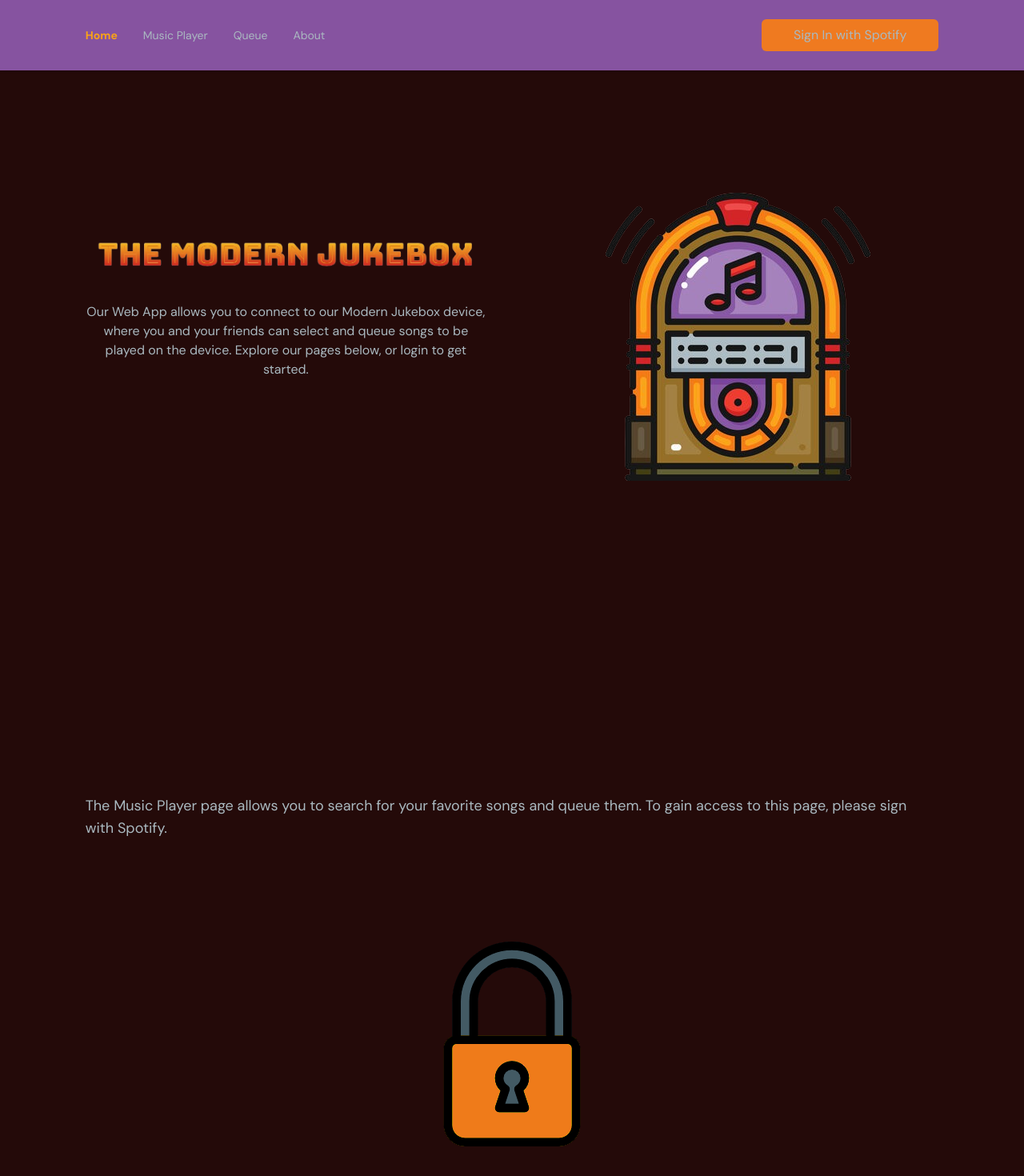
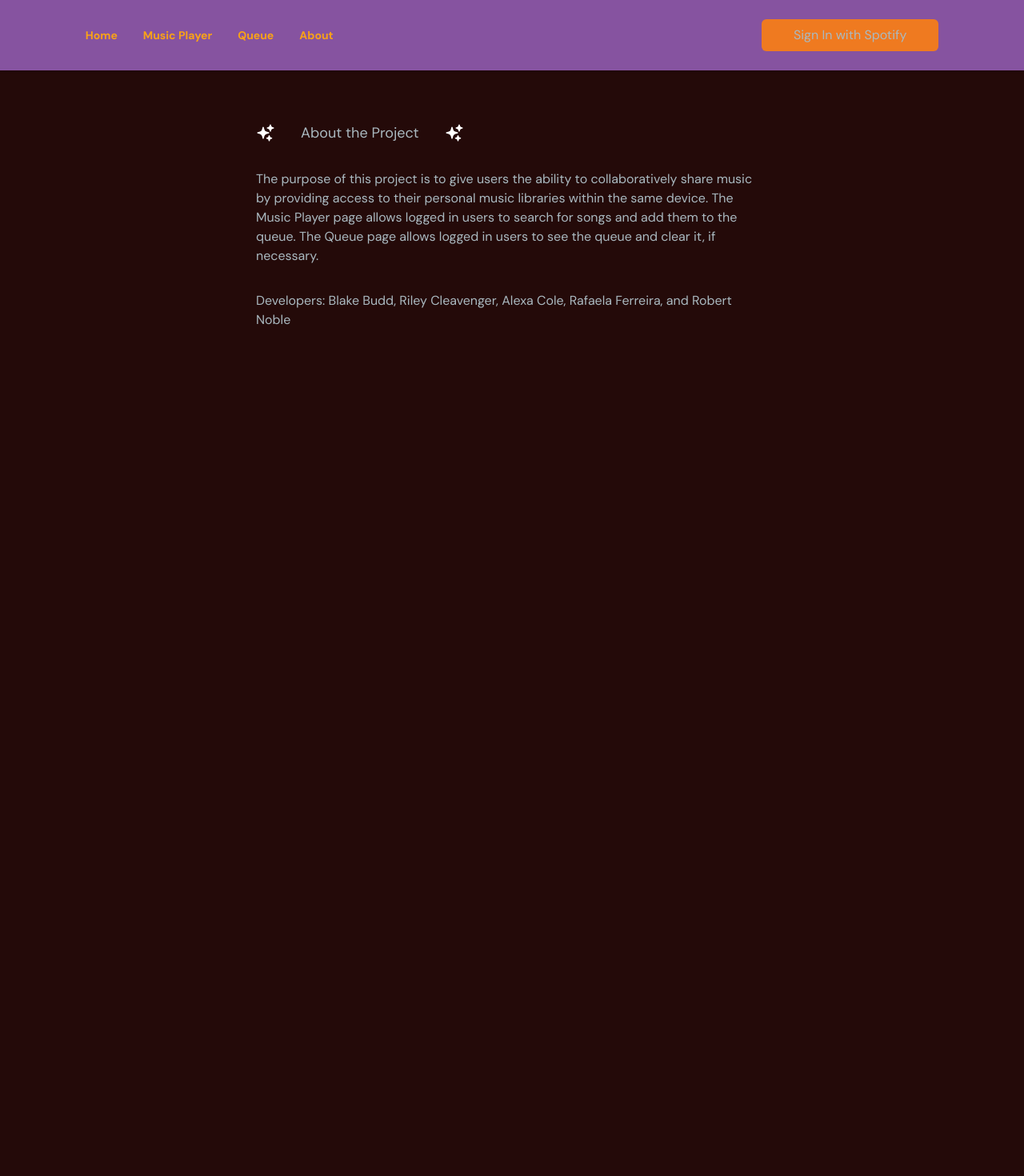
Before and after one commit to rileycleavenger/TheModernJukebox, a React (Create React App) app in the folder the-modern-jukebox-react-app/: page /about in a window 1280 px wide. Shown: the top 1470 px of the page at 80% size. After the commit the page ends 800 px from the top, so only its background shows below. Built offline with nearby package versions, Linux system fonts and the light colour scheme.

Commit message:
better fix for scrolling

```diff
--- a/the-modern-jukebox-react-app/src/App.tsx
+++ b/the-modern-jukebox-react-app/src/App.tsx
@@ -1,27 +1,15 @@
 import React, { useEffect, useState } from 'react';
-import './variables.css'
 import Navbar from './pages/navbar';
 import MusicPlayer from './pages/musicPlayer';
 import About from './pages/about';
 import Home from './pages/home';
 import Queue from './pages/queue';
 import useMediaQuery from './hooks/useMediaQuery';
-import { SelectedPage } from './assets/variables/availablepages';
+import {BrowserRouter, Routes, Route } from "react-router-dom";
+
+
 function App() {
   const isAboveMediumScreens = useMediaQuery("(min-width:1060px)");
-  const [selectedPage, setSelectedPage] = useState<SelectedPage>(SelectedPage.Home)
-  const isButtonBold = (path: string) => {
-    return window.location.pathname === path;
-  }
-  useEffect(() => {
-    if (window.scrollY === 0) {
-       setSelectedPage(SelectedPage.Home);
-    }
-    document.body.style.overflow = "hidden";
-    return () => {
-      document.body.style.overflow = "auto";
-    };
-  }, []);
   const [showMobileMenu, setShowMobileMenu] = useState(false);
   const toggleMobileMenu = () => {
     setShowMobileMenu(!showMobileMenu);
@@ -29,18 +17,33 @@ function App() {
 
 
   return (
-    <div className="App bg-primary-100">
-    <div className="App bg-primary-100">
-      <Navbar
-        selectedPage={selectedPage}
-        setSelectedPage={setSelectedPage}
+    <div className="relative flex  bg-primary-100">
+    <Navbar />
+    <BrowserRouter>
+    <Routes>
+      <Route
+       path =""
+       element={<Home/>}
+       />
+      <Route
+        path="home"
+        element={<Home />}
       />
-      <Home setSelectedPage={setSelectedPage} />
-      <MusicPlayer setSelectedPage={setSelectedPage} />
-      <Queue setSelectedPage={setSelectedPage} />
-      <About setSelectedPage={setSelectedPage} />
+      <Route
+        path="musicplayer"
+        element={<MusicPlayer />}
+      />
+      <Route
+        path="queue"
+        element={<Queue />}
+      />
+      <Route
+        path="about"
+        element={<About />}
+      />
+    </Routes>
+    </BrowserRouter>
     </div>
-  </div>
   );
 }
 
--- a/the-modern-jukebox-react-app/src/assets/variables/availablepages.ts
+++ /dev/null
@@ -1,6 +0,0 @@
-export enum SelectedPage {
-  Home = "home",
-  MusicPlayer = "musicplayer",
-  Queue = "queue",
-  About = "about",
-}
--- a/the-modern-jukebox-react-app/src/hooks/spotify.tsx
+++ b/the-modern-jukebox-react-app/src/hooks/spotify.tsx
@@ -12,10 +12,10 @@ const clientId = "3c6b67b44db2400db60002e9a5e89bb2"
 let redirectURL = '';
 if (window.location.origin.includes('localhost')) {
   // Development environment
-  redirectURL = 'http://localhost:3000/home/';
+  redirectURL = 'http://localhost:3000';
 } else {
   // Production environment
-  redirectURL = `${window.location.origin}/home`;
+  redirectURL = `${window.location.origin}`;
 }
 
 //possible scopes:
--- a/the-modern-jukebox-react-app/src/index.css
+++ b/the-modern-jukebox-react-app/src/index.css
@@ -11,5 +11,6 @@ body,
   height: 100%;
   width: 100%;
   font-family: "DM Sans", sans-serif;
+  background-color: #240A09;
   @apply text-gray-100;
 }
--- a/the-modern-jukebox-react-app/src/pages/about/index.tsx
+++ b/the-modern-jukebox-react-app/src/pages/about/index.tsx
@@ -1,63 +1,47 @@
 import React, { useEffect } from 'react';
 import useMediaQuery from '../../hooks/useMediaQuery';
-import { SelectedPage } from '../../assets/variables/availablepages';
 import AnchorLink from "react-anchor-link-smooth-scroll";
 import { motion } from "framer-motion";
 import { SparklesIcon } from '@heroicons/react/24/solid';
 
-type Props = {
-  setSelectedPage: (value: SelectedPage) => void;
-};
 
-const About = ({ setSelectedPage }: Props) => {
-  const isAboveMediumScreens = useMediaQuery("(min-width:1060px)");
-   useEffect(() => {
-    if (isAboveMediumScreens) {
-    document.body.style.overflow = "hidden";
-    return () => {
-      document.body.style.overflow = "auto";
-    };
-  }
-  }, []);
+function About () {
   return (
-    <section id="about" className="gap-16 bg-primary-100 py-10 md:h-full md:pb-0">
-      {/* IMAGE AND MAIN HEADER */}
-      <motion.div
+    <section id="about" className="gap-16 bg-primary-100 py-10 md:h-full md:pb-0"
+    >
+      <div
         className="mx-auto w-5/6 items-center justify-center md:flex md:h-5/6"
-        onViewportEnter={() => setSelectedPage(SelectedPage.About)}
       >
-        {/* MAIN HEADER */}
-        <div className="z-10 mt-32 md:basis-3/5">
-          {/* HEADINGS */}
-          <motion.div
-            className="md:-mt-20"
-            initial="hidden"
-            whileInView="visible"
-            viewport={{ once: true, amount: 0.5 }}
-            transition={{ duration: 0.5 }}
-            variants={{
-              hidden: { opacity: 0, x: -50 },
-              visible: { opacity: 1, x: 0 },
-            }}
+        <div className="z-10 mt-32 md:basis-3/5"
+        >
+          <div
+            className="md:-mt-4"
           >
-            <div className="flex items-center gap-8">
-              <SparklesIcon className="h-6 w-6 text-white" />
-              <p className="text-lg">
+            <div className="flex items-center gap-8"
+            >
+              <SparklesIcon className="h-6 w-6 text-white"
+               />
+              <p className="text-lg"
+              >
                 About the Project
               </p>
-              <SparklesIcon className="h-6 w-6 text-white" />
+              <SparklesIcon className="h-6 w-6 text-white"
+              />
             </div>
-            <p className="mt-8 text-md">
+            <p className="mt-8 text-md"
+            >
               The purpose of this project is to give users the ability to collaboratively share music
               by providing access to their personal music libraries within the same device.
               The Music Player page allows logged in users to search for songs and add them to the queue.
               The Queue page allows logged in users to see the queue and clear it, if necessary.
+            </p>
+            <p className="mt-8 text-md">
               Developers: Blake Budd, Riley Cleavenger, Alexa Cole, Rafaela Ferreira, and Robert Noble
             </p>
-          </motion.div>
+          </div>
         </div>
 
-      </motion.div>
+      </div>
     </section>
   );
 };
--- a/the-modern-jukebox-react-app/src/pages/home/index.tsx
+++ b/the-modern-jukebox-react-app/src/pages/home/index.tsx
@@ -1,27 +1,12 @@
 import React, { useEffect, useState } from "react";
 import useMediaQuery from "../../hooks/useMediaQuery";
-import { SelectedPage } from "../../assets/variables/availablepages";
 import jukebox from "../../assets/images/jukebox.png";
 import jukeboxTitle from "../../assets/images/jukeboxTitle.png";
 import AnchorLink from "react-anchor-link-smooth-scroll";
 import { motion } from "framer-motion";
 
-type Props = {
-  setSelectedPage: (value: SelectedPage) => void;
-};
-
-const Home = ({ setSelectedPage }: Props) => {
-  const isAboveMediumScreens = useMediaQuery("(min-width:1060px)");
+function Home () {
   const [token, setToken] = useState("");
-  useEffect(() => {
-     if (isAboveMediumScreens) {
-      document.body.style.overflow = "hidden";
-      console.log("HEYWHATSUP");
-      return () => {
-        document.body.style.overflow = "auto";
-      };}
-
-  }, []);
   useEffect(()=>{
     const hash:string = window.location.hash
     let token = window.sessionStorage.getItem("token")
@@ -36,23 +21,14 @@ const Home = ({ setSelectedPage }: Props) => {
   return (
     <section id="home" className="gap-16 bg-primary-100 py-10 md:h-full md:pb-0">
 
-      <motion.div
+      <div
         className="mx-auto w-5/6 items-center justify-center md:flex md:h-5/6"
-        onViewportEnter={() => setSelectedPage(SelectedPage.Home)}
       >
         {/* MAIN HEADER */}
         <div className="z-10 mt-32 md:basis-full">
           {/* HEADINGS */}
-          <motion.div
+          <div
             className="md:-mt-20"
-            initial="hidden"
-            whileInView="visible"
-            viewport={{ once: true, amount: 0.5 }}
-            transition={{ duration: 0.5 }}
-            variants={{
-              hidden: { opacity: 0, x: -50 },
-              visible: { opacity: 1, x: 0 },
-            }}
           >
             <div className="relative">
                 {/*
@@ -67,7 +43,7 @@ const Home = ({ setSelectedPage }: Props) => {
               Our Web App allows you to connect to our Modern Jukebox device, where you and your friends
               can select and queue songs to be played on the device. Explore our pages below, or login to get started.
             </p>
-          </motion.div>
+          </div>
 
         </div>
 
@@ -78,7 +54,7 @@ const Home = ({ setSelectedPage }: Props) => {
         >
           <img alt="jukebox" src={jukebox} />
         </div>
-      </motion.div>
+      </div>
     </section>
   );
 };
--- a/the-modern-jukebox-react-app/src/pages/musicPlayer/index.tsx
+++ b/the-modern-jukebox-react-app/src/pages/musicPlayer/index.tsx
@@ -6,17 +6,11 @@ import { addToQueue } from '../../services/SpotifyPostService';
 import axios from 'axios';
 import React from 'react';
 import useMediaQuery from '../../hooks/useMediaQuery';
-import { SelectedPage } from '../../assets/variables/availablepages';
-import AnchorLink from "react-anchor-link-smooth-scroll";
 import { motion } from "framer-motion";
 import locked from "../../assets/images/locked.png";
 import { SparklesIcon } from "@heroicons/react/24/solid";
 
-type Props = {
-  setSelectedPage: (value: SelectedPage) => void;
-};
-
-const MusicPlayer = ({ setSelectedPage }: Props) => {
+function MusicPlayer () {
   const isAboveMediumScreens = useMediaQuery("(min-width:1060px)");
   useEffect(() => {
     if (isAboveMediumScreens) {
@@ -109,14 +103,13 @@ const MusicPlayer = ({ setSelectedPage }: Props) => {
   console.log(songs);
   return (
     <section id="musicplayer" className="gap-16 bg-primary-100 py-10 md:h-full md:pb-0">
-    <motion.div
+    <div
         className="mx-auto w-5/6 items-center justify-center md:flex md:h-5/6"
-        onViewportEnter={() => setSelectedPage(SelectedPage.MusicPlayer)}
     >
     <div>
       <div>
        {!token &&
-          <div>
+          <div className='px-40'>
           <div>
           <p className="text-lg mt-28">
             The Music Player page allows you to search for your favorite songs and queue them.
@@ -132,7 +125,7 @@ const MusicPlayer = ({ setSelectedPage }: Props) => {
           </div>
         }
         {token &&
-          <div className="mt-16">
+          <div className="mt-16 px-40">
           <div className="flex items-center gap-2">
             <SparklesIcon className="h-6 w-6 text-white" />
             <p className="text-lg">
@@ -179,7 +172,7 @@ const MusicPlayer = ({ setSelectedPage }: Props) => {
         }
       </div>
     </div>
-    </motion.div>
+    </div>
     </section>
   );
 }
--- a/the-modern-jukebox-react-app/src/pages/navbar/index.tsx
+++ b/the-modern-jukebox-react-app/src/pages/navbar/index.tsx
@@ -2,15 +2,9 @@ import React from "react";
 import { useState } from "react";
 import { Bars3Icon, XMarkIcon } from "@heroicons/react/24/solid";
 import useMediaQuery from "../../hooks/useMediaQuery";
-import { SelectedPage } from "../../assets/variables/availablepages";
 import { loginURL } from "../../hooks/spotify";
 
-type Props = {
-  selectedPage: SelectedPage;
-  setSelectedPage: (value: SelectedPage) => void;
-};
-
-const Navbar = ({ selectedPage, setSelectedPage }: Props) => {
+function Navbar () {
   const flexBetween = "flex items-center justify-between";
   const [isMenuToggled, setIsMenuToggled] = useState<boolean>(false);
   const isAboveMediumScreens = useMediaQuery("(min-width: 1060px)");
@@ -27,63 +21,37 @@ const Navbar = ({ selectedPage, setSelectedPage }: Props) => {
               <div className={`${flexBetween} w-full`}>
                 <div className={`${flexBetween} gap-8 text-sm`}>
                 <a
-                className={`${selectedPage === "home" ? "text-primary-400 font-bold" : ""}
+                className={`${"home" ? "text-primary-400 font-bold" : ""}
                 transition duration-500 hover:text-gray-200
                 `}
-                href={`#${"home"}`}
-                onClick={() => setSelectedPage(SelectedPage.Home)}
+                href="home"
                 >
                   Home
                 </a>
                 <a
-                className={`${selectedPage === "musicplayer" ? "text-primary-400 font-bold" : ""}
+                className={`${"musicplayer" ? "text-primary-400 font-bold" : ""}
                 transition duration-500 hover:text-gray-200
                 `}
-                href={`#${"musicplayer"}`}
-                onClick={() => setSelectedPage(SelectedPage.MusicPlayer)}
+                href="musicplayer"
                 >
                   Music Player
                 </a>
                 <a
-                className={`${selectedPage === "queue" ? "text-primary-400 font-bold" : ""}
+                className={`${"queue" ? "text-primary-400 font-bold" : ""}
                 transition duration-500 hover:text-gray-200
                 `}
-                href={`#${"queue"}`}
-                onClick={() => setSelectedPage(SelectedPage.Queue)}
+                href="queue"
                 >
                   Queue
                 </a>
                 <a
-                className={`${selectedPage === "about" ? "text-primary-400 font-bold" : ""}
+                className={`${"about" ? "text-primary-400 font-bold" : ""}
                 transition duration-500 hover:text-gray-200
                 `}
-                href={`#${"about"}`}
-                onClick={() => setSelectedPage(SelectedPage.About)}
+                href="about"
                 >
                   About
                 </a>
-              {/*
-                  <Link
-                    page="Home"
-                    selectedPage={selectedPage}
-                    setSelectedPage={setSelectedPage}
-                  />
-                  <Link
-                    page="Music Player"
-                    selectedPage={selectedPage}
-                    setSelectedPage={setSelectedPage}
-                  />
-                  <Link
-                    page="Queue"
-                    selectedPage={selectedPage}
-                    setSelectedPage={setSelectedPage}
-                  />
-                  <Link
-                    page="About"
-                    selectedPage={selectedPage}
-                    setSelectedPage={setSelectedPage}
-                  />
-                */}
                 </div>
                 <div className={`${flexBetween} gap-8`}>
                   <button className="rounded-md bg-primary-500 px-10 py-2 hover:bg-primary-700"
--- a/the-modern-jukebox-react-app/src/variables.css
+++ b/the-modern-jukebox-react-app/src/variables.css
@@ -2,6 +2,6 @@
     --primary-color: #6200EE;
     --secondary-color: #3700B3;
     --tertiary-color: #BB86FC;
-    --background-color: #F5F5F5;
+    --background-color: #240A09;
     --text-color: #F5F5F5;
   }
```
Also changed, not shown: the-modern-jukebox-react-app/src/pages/queue/index.tsx (+10 -13 lines).
